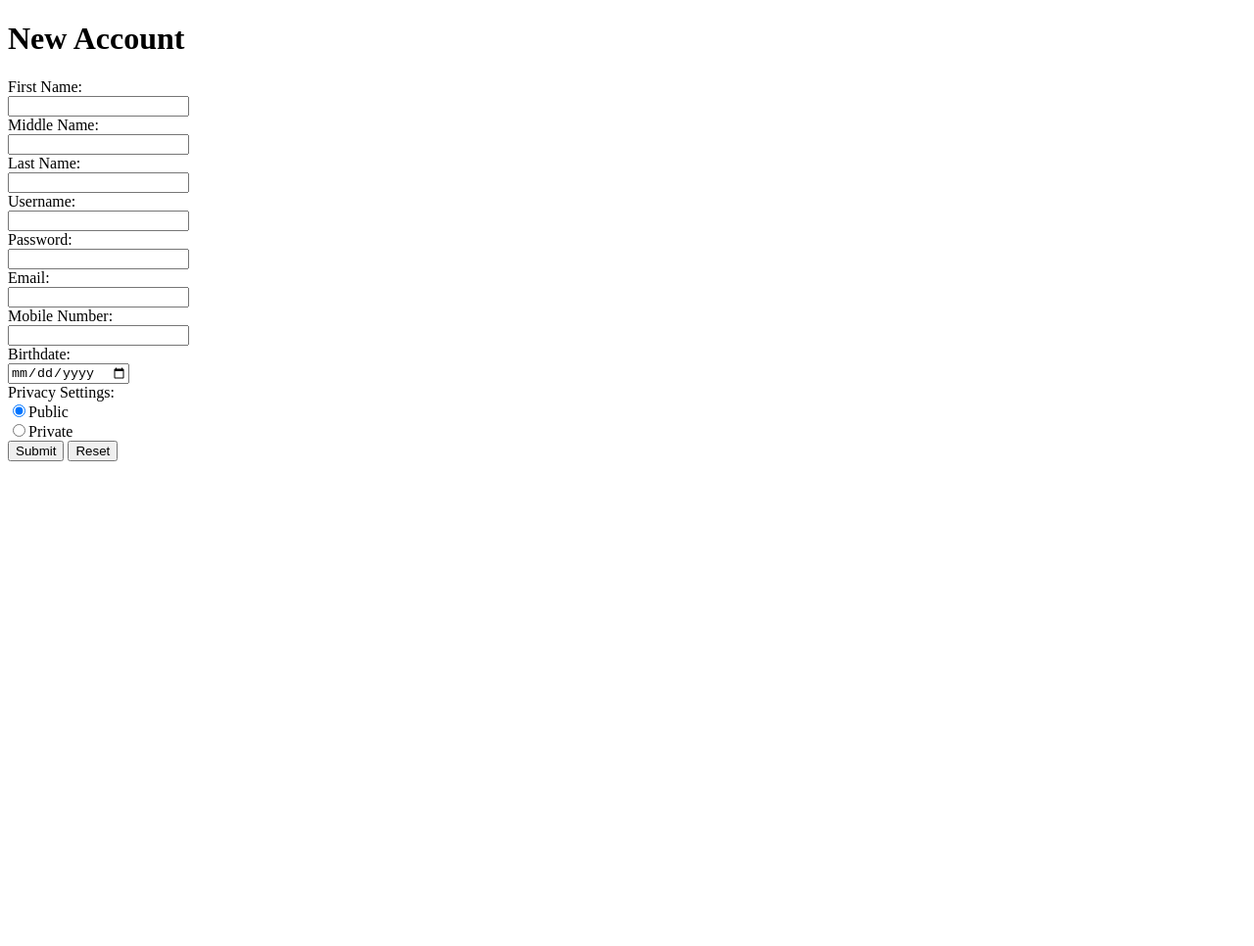
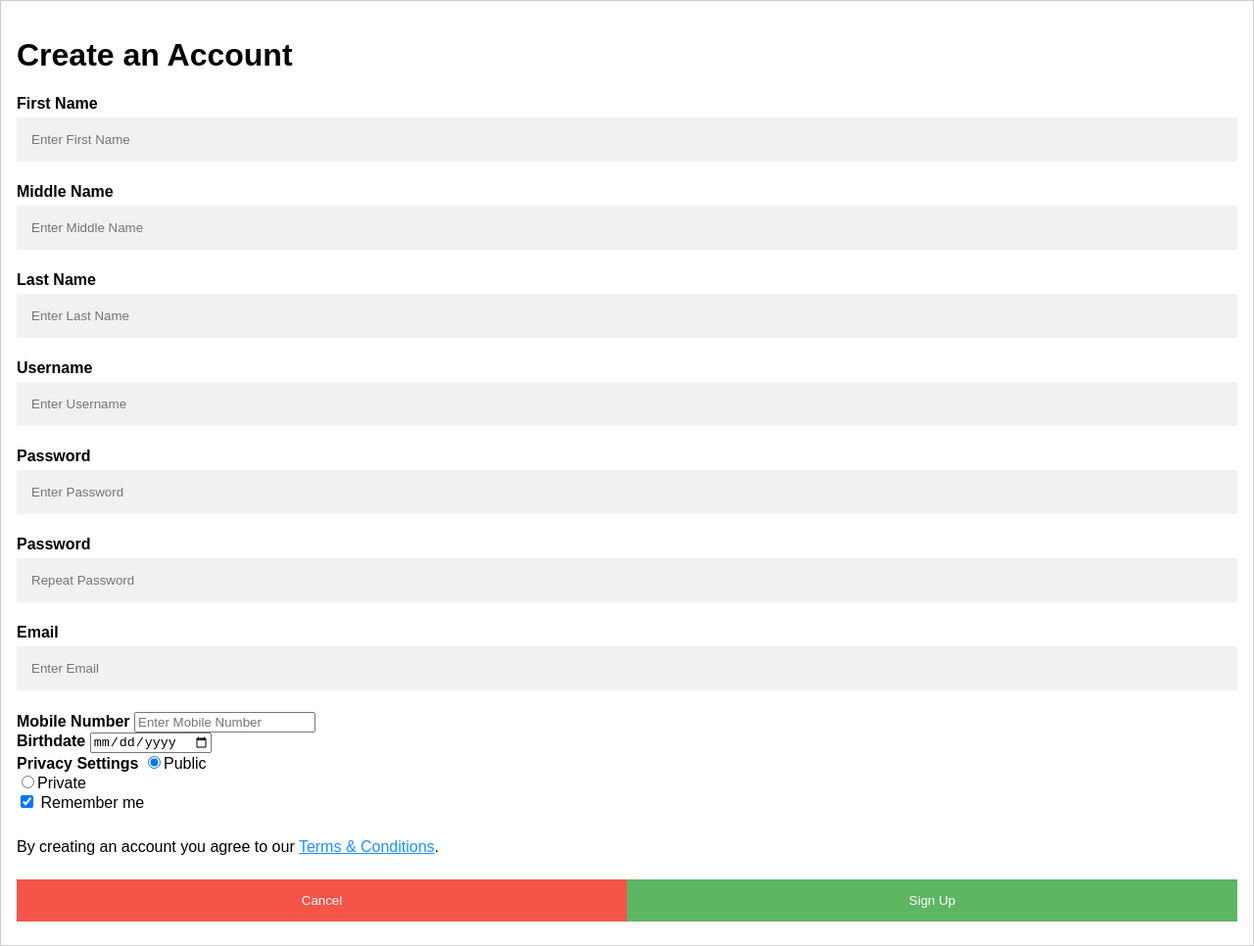
Before and after one commit to elknowles/BRUNO, a plain HTML site: page signup.html in a window 1280 px wide. Shown: the whole page at 98% size. Before the commit the page ends 800 px from the top, so only its background shows below. Drawn offline with Linux system fonts and the light colour scheme.

Commit message:
Updated account creation
PHP file does nothing

```diff
--- a/signup.html
+++ b/signup.html
@@ -3,40 +3,60 @@
 
 <head>
 	<title>CREATE AN ACCOUNT</title>
+	<link rel="stylesheet" href="style.css">
 </head>
 
 <body>
-	<h1>New Account</h1>
-	<form>
-		First Name:<br>
-		<input type="text" name="firstname" maxlength="32" required="1">
-		<br>
-		Middle Name:<br>
-		<input type="text" name="middlename" maxlength="32">
-		<br>
-		Last Name:<br>
-		<input type="text" name="lastname" maxlength="32" required="1">
-		<br>
-		Username:<br>
-		<input type="text" name="username" maxlength="32" required="1">
-		<br>
-		Password:<br>
-		<input type="password" name="password" maxlength="32" required="1">
-		<br>
-		Email:<br>
-		<input type="email" name="email" maxlength="64" required="1">
-		<br>
-		Mobile Number:<br>
-		<input type="number" name="mobilenum" size="15">
-		<br>
-		Birthdate:<br>
-		<input type="date" name="birthdate" required="1">
-		<br>
-		Privacy Settings:<br>
-		<input type="radio" name="privacy" value="public" checked>Public<br>
-		<input type="radio" name="privacy" value="private">Private<br>
-		<input type="submit" value="Submit">
-		<input type="reset">
+	<form action="signup.php" method="post" style="border:1px solid #ccc">
+		<div class="container">
+			<h1>Create an Account</h1>
+
+			<div class="nameInput">
+				<label for="firstName"><b>First Name</b></label>
+				<input type="text" placeholder="Enter First Name" name="firstName" maxlength="32" required="1">
+
+				<label for="middleName"><b>Middle Name</b></label>
+				<input type="text" placeholder="Enter Middle Name" name="middleName" maxlength="32" required="1">
+
+				<label for="lastName"><b>Last Name</b></label>
+				<input type="text" placeholder="Enter Last Name" name="lastName" maxlength="32" required="1">
+			</div>
+
+			<label for="username"><b>Username</b></label>
+			<input type="text" placeholder="Enter Username" name="username" maxlength="32" required="1">
+
+			<label for="password"><b>Password</b></label>
+			<input type="text" placeholder="Enter Password" name="password" maxlength="32" required="1">
+
+			<label for="passwordCheck"><b>Password</b></label>
+			<input type="text" placeholder="Repeat Password" name="passwordCheck" maxlength="32" required="1">
+
+			<label for="email"><b>Email</b></label>
+			<input type="text" placeholder="Enter Email" name="email" maxlength="64" required="1">
+
+			<label for="mobileNum"><b>Mobile Number</b></label>
+			<input type="number" placeholder="Enter Mobile Number" name="pmobileNum" maxlength="15">
+			<br>
+
+			<label for="birthdate"><b>Birthdate</b></label>
+			<input type="date" name="birthdate" required="1">
+			<br>
+
+			<label for="privacy"><b>Privacy Settings</b></label>
+			<input type="radio" name="privacy" value="public" checked>Public<br>
+			<input type="radio" name="privacy" value="private">Private<br>
+
+		 	<label>
+		      <input type="checkbox" checked="checked" name="remember" style="margin-bottom:15px"> Remember me
+		    </label>
+
+			<p>By creating an account you agree to our <a href="#" style="color:dodgerblue">Terms & Conditions</a>.</p>
+
+			<div class="clearfix">
+      			<button type="button" class="cancelbtn">Cancel</button>
+     		 	<button type="submit" class="signupbtn">Sign Up</button>
+     		</div>
+     	</div>
 	</form>
 </body>
 
--- /dev/null
+++ b/style.css
@@ -0,0 +1,158 @@
+body {
+    margin: 0;
+    font-family: sans-serif;
+}
+
+.hero {
+    /* Sizing */
+    width: 100vw;
+    height: 100vh;
+
+    /* Flexbox stuff */
+    display: flex;
+    justify-content: center;
+    align-items: center;
+
+    /* Text styles */
+    text-align: center;
+    color: white;
+
+    /* Background styles */
+    background-image: linear-gradient(rgba(0, 0, 0, 0.5),rgba(0, 0, 0, 0.5)), url('blue-sky-palm-frond.jpg');
+    /* Photographer Michelle Hironimus, https://www.pexels.com/photo/blue-sky-frond-palm-palm-frond-928413/ */
+    background-size: cover;
+    background-position: center;
+    background-repeat: no-repeat;
+    background-attachment: fixed;
+}
+
+.hero h1 {
+    /* Text styles */
+    font-size: 5em;
+    font-family: 'Montserrat', sans-serif;
+    font-weight: 100;
+
+    /* Margins */
+    margin-top: 0;
+    margin-bottom: 0.5em;
+}
+
+.hero .btn {
+    /* Positioning and sizing */
+    display: block;
+    width: 200px;
+
+    /* Padding and margins */
+    padding: 1em;
+    margin-top: 50px;
+    margin-left: auto;
+    margin-right: auto;
+
+    /* Text styles */
+    color: white; /* CHANGE THIS LINE */
+    text-decoration: none;
+    font-size: 1.5em;
+
+    /* Border styles */
+    border: 3px solid white; /* CHANGE THIS LINE */
+    border-radius: 20px;
+}
+
+ul {
+    position: fixed;
+    bottom: 0;
+    width: 100%;
+    list-style-type: none;
+    margin: 0;
+    padding: 0;
+    overflow: hidden;
+    background-color: #333;
+}
+
+li {
+    float: left;
+}
+
+li a {
+    display: block;
+    color: white;
+    text-align: center;
+    padding: 14px 16px;
+    text-decoration: none;
+}
+
+li a: hover {
+    background-color: #111;
+}
+
+
+/* =============== S I G N U P   P A G E   S T Y L E =============== */
+/* ================================================================= */
+* {box-sizing: border-box}
+
+/* Full-width input fields */
+  input[type=text], input[type=password] {
+  width: 100%;
+  padding: 15px;
+  margin: 5px 0 22px 0;
+  display: inline-block;
+  border: none;
+  background: #f1f1f1;
+}
+
+input[type=text]:focus, input[type=password]:focus {
+  background-color: #ddd;
+  outline: none;
+}
+
+hr {
+  border: 1px solid #f1f1f1;
+  margin-bottom: 25px;
+}
+
+/* Set a style for all buttons */
+button {
+  background-color: #4CAF50;
+  color: white;
+  padding: 14px 20px;
+  margin: 8px 0;
+  border: none;
+  cursor: pointer;
+  width: 100%;
+  opacity: 0.9;
+}
+
+button:hover {
+  opacity:1;
+}
+
+/* Extra styles for the cancel button */
+.cancelbtn {
+  padding: 14px 20px;
+  background-color: #f44336;
+}
+
+/* Float cancel and signup buttons and add an equal width */
+.cancelbtn, .signupbtn {
+  float: left;
+  width: 50%;
+}
+
+/* Add padding to container elements */
+.container {
+  padding: 16px;
+}
+
+/* Clear floats */
+.clearfix::after {
+  content: "";
+  clear: both;
+  display: table;
+}
+
+/* Change styles for cancel button and signup button on extra small screens */
+@media screen and (max-width: 300px) {
+  .cancelbtn, .signupbtn {
+    width: 100%;
+  }
+}
```
Also changed, not shown: index.html (+4 -62 lines), 1 other file.
